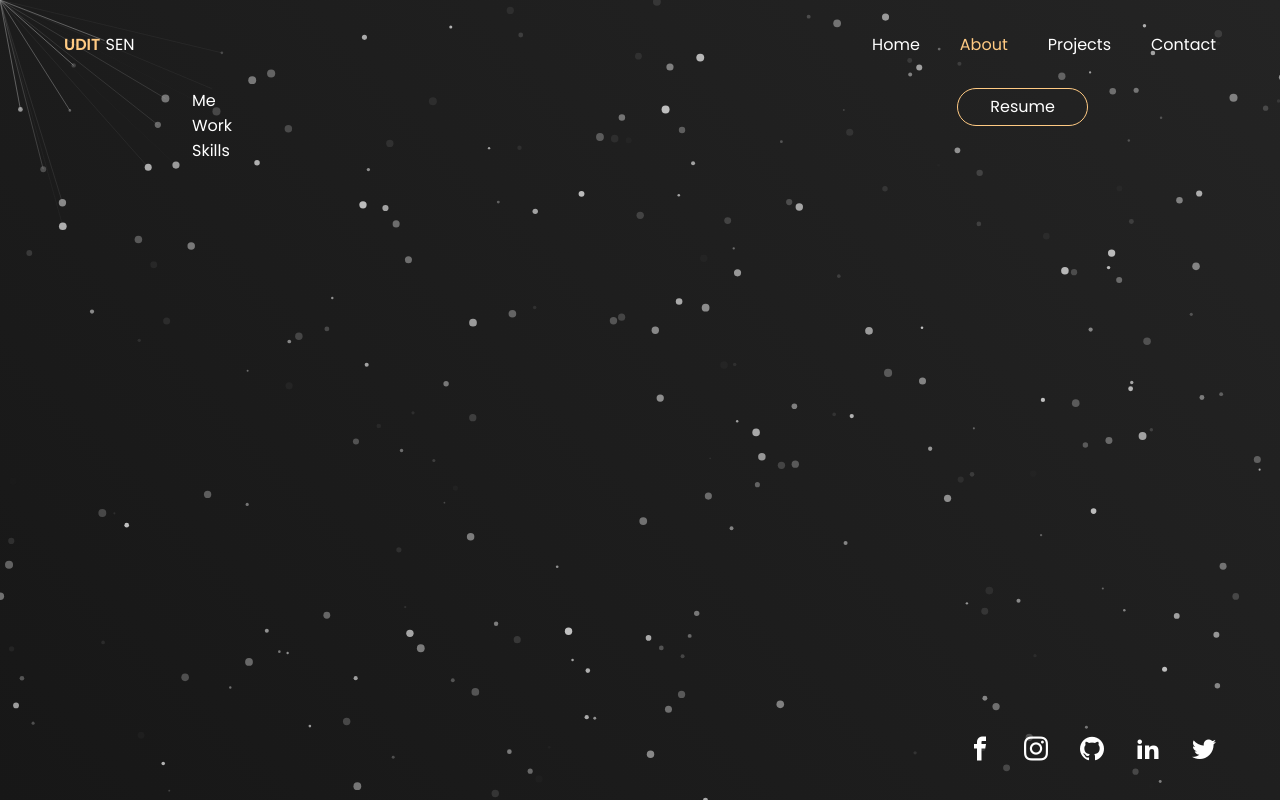
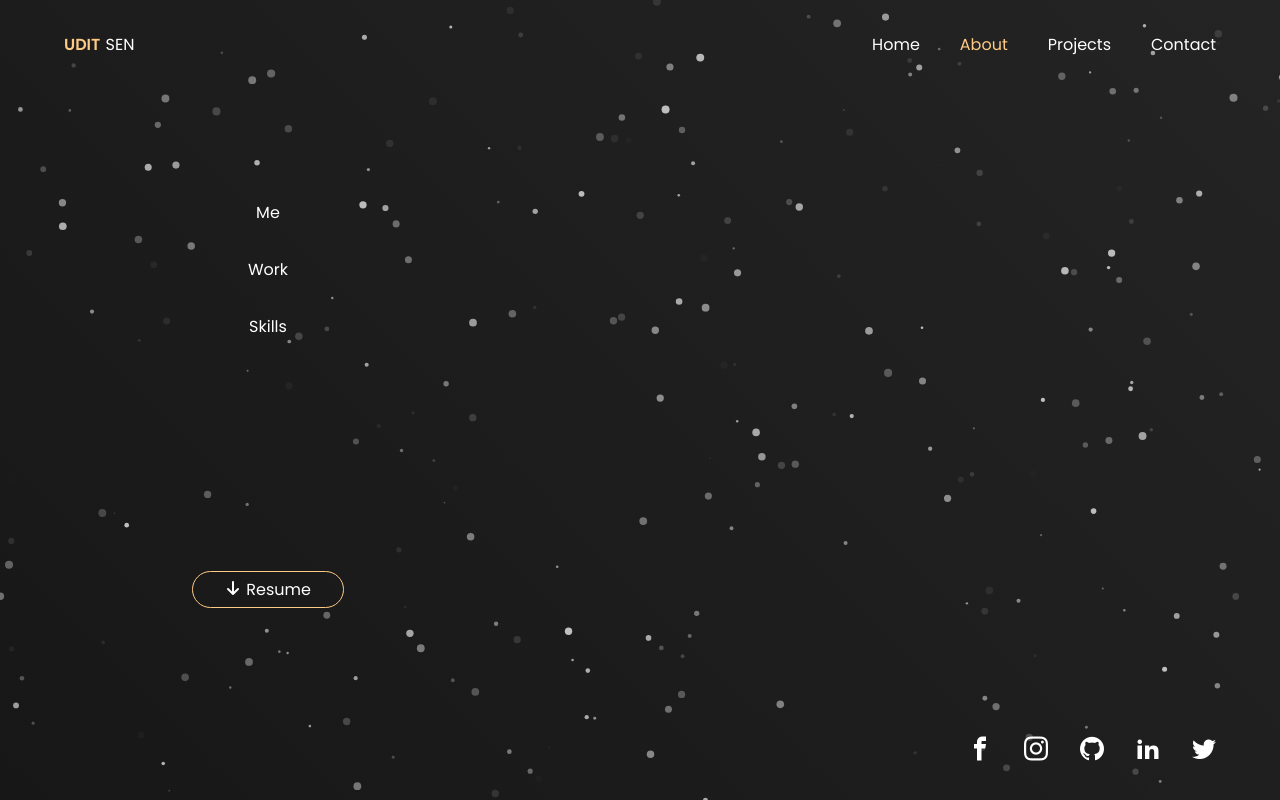
Before and after one commit to aedit/v2, a Nuxt app: page /about in a window 1280 px wide. Built offline with nearby package versions, Linux system fonts and the light colour scheme.

Commit message:
improv: About Page

```diff
--- a/assets/styles/general/_default.scss
+++ b/assets/styles/general/_default.scss
@@ -50,6 +50,7 @@ a {
 
 ul {
   list-style-type: none;
+  padding-left: 0;
 }
 
 button {
--- a/assets/styles/pages/_about.scss
+++ b/assets/styles/pages/_about.scss
@@ -7,7 +7,29 @@
   &__links {
     display: flex;
     flex-direction: column;
+    justify-content: space-around;
+    align-items: center;
     margin-right: 2rem;
+    ul {
+      display: flex;
+      flex-direction: column;
+      li {
+        padding: 0.5rem 2rem;
+        margin-bottom: 1rem;
+        text-align: center;
+      }
+    }
+
+    .download-resume {
+      align-self: flex-end;
+      i {
+        display: inline-block;
+        transform: rotate(180deg);
+      }
+      &:hover {
+        color: map-get($color-map, primary);
+      }
+    }
   }
 
   &__content {
@@ -15,13 +37,6 @@
     height: 100%;
     display: flex;
     flex-direction: column;
-
-    .download-resume {
-      align-self: flex-end;
-      span {
-        transform: rotate(180deg);
-      }
-    }
   }
 
   &__route {
--- a/pages/about.vue
+++ b/pages/about.vue
@@ -1,21 +1,22 @@
 <template>
   <div class="about">
     <div class="about__links">
-      <NuxtLink to="/about">Me</NuxtLink>
-      <NuxtLink to="/about/work">Work</NuxtLink>
-      <NuxtLink to="/about/skills">Skills</NuxtLink>
-    </div>
-    <div class="about__content">
-      <router-view class="about__route"></router-view>
+      <ul>
+        <NuxtLink to="/about"><li>Me</li></NuxtLink>
+        <NuxtLink to="/about/work"><li>Work</li></NuxtLink>
+        <NuxtLink to="/about/skills"><li>Skills</li></NuxtLink>
+      </ul>
       <button
         class="download-resume pointer px-6 py-1 rounded fw-400 border-primary"
         @click="openResume"
       >
-        <span>
-          <i class="icon-arrow-down"></i>
-        </span>
+        <i class="icon-arrow-up"></i>
+
         Resume
       </button>
+    </div>
+    <div class="about__content">
+      <router-view class="about__route"></router-view>
     </div>
   </div>
 </template>
```
